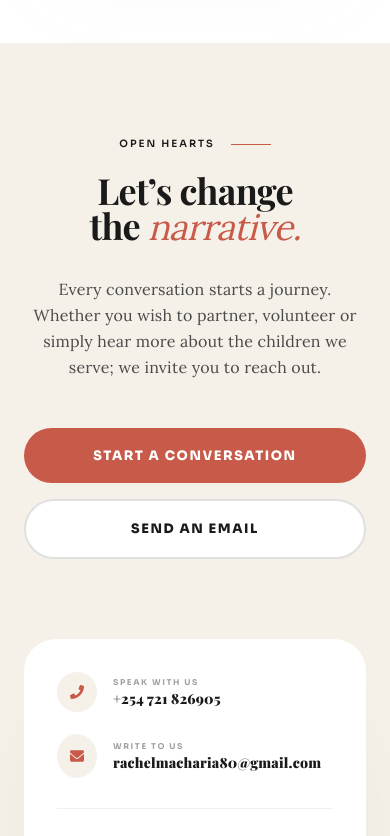
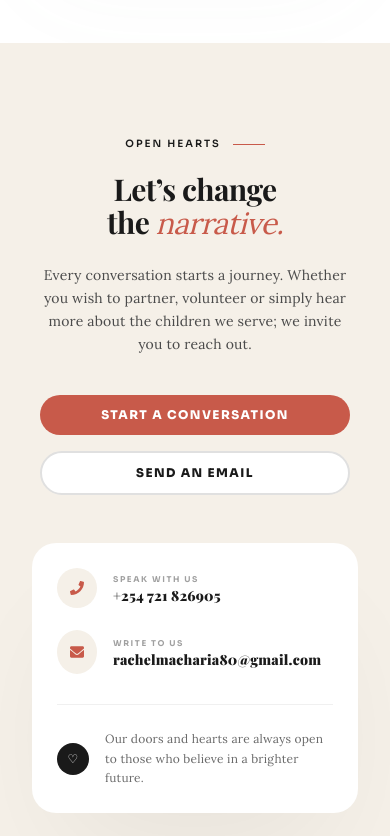
Before and after one commit to rayfromroblox/raymercyministry, a Next.js app: page / in a window 390 px wide. Shown: the part 7520-8356 px from the top of the page. Built offline with nearby package versions, Linux system fonts and the light colour scheme.

Commit message:
contact section optimized for mobile

```diff
--- a/components/Contact.tsx
+++ b/components/Contact.tsx
@@ -28,34 +28,34 @@ const Contact = () => {
   return (
     <section id="contact" className="section-padding bg-[#F5F0E8] overflow-hidden" ref={ref}>
       <div className="container-custom">
-        <div className="grid lg:grid-cols-12 gap-12 md:gap-24 items-center">
+        <div className="grid grid-cols-1 lg:grid-cols-12 gap-8 md:gap-24 items-center">
           {/* Invitation Copy */}
           <motion.div
             initial={{ opacity: 0, x: -60 }}
             animate={isInView ? { opacity: 1, x: 0 } : {}}
             transition={{ duration: 1.2, ease: [0.16, 1, 0.3, 1] }}
-            className="lg:col-span-7 space-y-8 md:space-y-10 text-center lg:text-left"
+            className="lg:col-span-7 space-y-6 md:space-y-10 text-center lg:text-left"
           >
             <div className="space-y-4 md:space-y-6">
-              <div className="inline-flex items-center justify-center lg:justify-start gap-4 group w-full lg:w-auto">
+              <div className="inline-flex items-center justify-center lg:justify-start gap-3 md:gap-4 group w-full lg:w-auto">
                 <span className="text-[10px] md:text-xs font-semibold text-[#1A1A1A] uppercase tracking-[0.2em]" style={{ fontFamily: 'Sora, sans-serif' }}>Open Hearts</span>
-                <div className="h-px w-10 bg-[#C85A4A]" />
+                <div className="h-px w-8 md:w-10 bg-[#C85A4A]" />
               </div>
-              <h2 className="text-4xl md:text-8xl font-serif text-[#1A1A1A] leading-[0.95] tracking-tighter mx-auto lg:mx-0">
+              <h2 className="text-3xl xs:text-4xl md:text-8xl font-serif text-[#1A1A1A] leading-[1.1] md:leading-[0.95] tracking-tighter mx-auto lg:mx-0 max-w-lg lg:max-w-none">
                 Let’s change <br />
                 the <span className="text-[#C85A4A] italic font-normal">narrative.</span>
               </h2>
             </div>
 
-            <p className="text-base md:text-xl text-[#4A4A4A] leading-relaxed font-light max-w-xl mx-auto lg:mx-0">
+            <p className="text-sm md:text-xl text-[#4A4A4A] leading-relaxed font-light max-w-xl mx-auto lg:mx-0 px-4 md:px-0">
               Every conversation starts a journey. Whether you wish to partner, volunteer or simply hear more about the children we serve; we invite you to reach out.
             </p>
 
-            <div className="flex flex-col sm:flex-row justify-center lg:justify-start gap-4 pt-4">
-              <a href="tel:+254721826905" className="btn-primary w-full sm:w-auto">
+            <div className="flex flex-col sm:flex-row justify-center lg:justify-start gap-4 pt-4 px-4 md:px-0">
+              <a href="tel:+254721826905" className="btn-primary w-full sm:w-auto text-xs md:text-sm py-3 md:py-4">
                 Start a Conversation
               </a>
-              <a href="mailto:rachelmacharia80@gmail.com" className="btn-secondary w-full sm:w-auto">
+              <a href="mailto:rachelmacharia80@gmail.com" className="btn-secondary w-full sm:w-auto text-xs md:text-sm py-3 md:py-4">
                 Send an Email
               </a>
             </div>
@@ -66,12 +66,12 @@ const Contact = () => {
             initial={{ opacity: 0, scale: 0.98 }}
             animate={isInView ? { opacity: 1, scale: 1 } : {}}
             transition={{ duration: 1.2, delay: 0.2, ease: [0.16, 1, 0.3, 1] }}
-            className="lg:col-span-5 mt-8 lg:mt-0"
+            className="lg:col-span-5 mt-4 lg:mt-0"
           >
             <div className="relative">
               <div className="absolute inset-0 bg-white/30 blur-2xl -z-10" />
 
-              <div className="bg-white rounded-[2rem] md:rounded-[4rem] p-8 md:p-14 shadow-[0_60px_120px_-30px_rgba(0,0,0,0.06)] border border-white/60 relative z-10">
+              <div className="bg-white rounded-[1.5rem] md:rounded-[4rem] p-6 md:p-14 shadow-[0_60px_120px_-30px_rgba(0,0,0,0.06)] border border-white/60 relative z-10 mx-2 md:mx-0">
                 <div className="space-y-6 md:space-y-12 relative z-10">
                   {info.map((item, i) => (
                     <div key={i} className="flex gap-4 md:gap-8 items-center group">
@@ -82,11 +82,11 @@ const Contact = () => {
                       <div className="space-y-0.5 md:space-y-1 min-w-0 flex-1">
                         <p className="text-[0.5rem] md:text-[0.6rem] font-bold text-[#A0A0A0] uppercase tracking-[0.2em]" style={{ fontFamily: 'Sora, sans-serif' }}>{item.title}</p>
                         {item.link ? (
-                          <a href={item.link} className="text-sm md:text-2xl font-serif font-black text-[#1A1A1A] hover:text-[#C85A4A] transition-colors leading-tight block truncate">
+                          <a href={item.link} className="text-sm md:text-2xl font-serif font-black text-[#1A1A1A] hover:text-[#C85A4A] transition-colors leading-tight block break-all md:break-normal">
                             {item.value}
                           </a>
                         ) : (
-                          <p className="text-sm md:text-2xl font-serif font-black text-[#1A1A1A] leading-tight truncate">{item.value}</p>
+                          <p className="text-sm md:text-2xl font-serif font-black text-[#1A1A1A] leading-tight break-words">{item.value}</p>
                         )}
                       </div>
                     </div>
@@ -94,7 +94,7 @@ const Contact = () => {
                 </div>
 
                 <div className="mt-8 md:mt-12 pt-6 md:pt-10 border-t border-[#F0F0F0] flex items-center gap-4 md:gap-6">
-                  <div className="w-10 h-10 md:w-12 md:h-12 rounded-full bg-[#1A1A1A] flex items-center justify-center text-white text-sm md:text-base flex-shrink-0">
+                  <div className="w-8 h-8 md:w-12 md:h-12 rounded-full bg-[#1A1A1A] flex items-center justify-center text-white text-xs md:text-base flex-shrink-0">
                     ♡
                   </div>
                   <p className="text-xs md:text-sm font-light text-[#6A6A6A] leading-relaxed">
```
